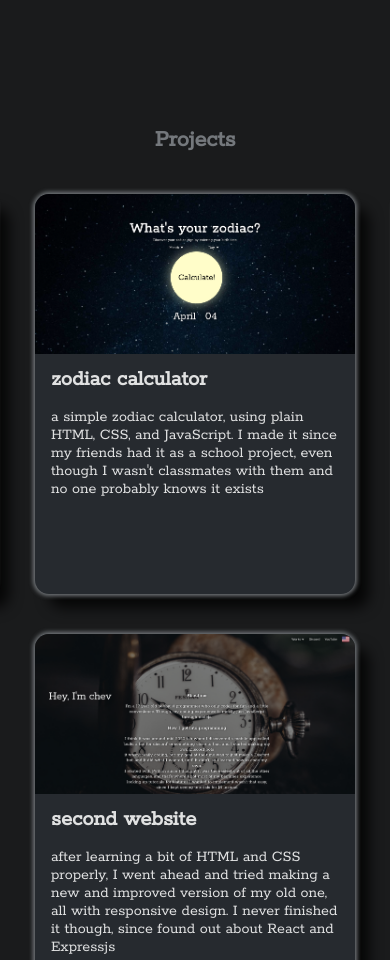
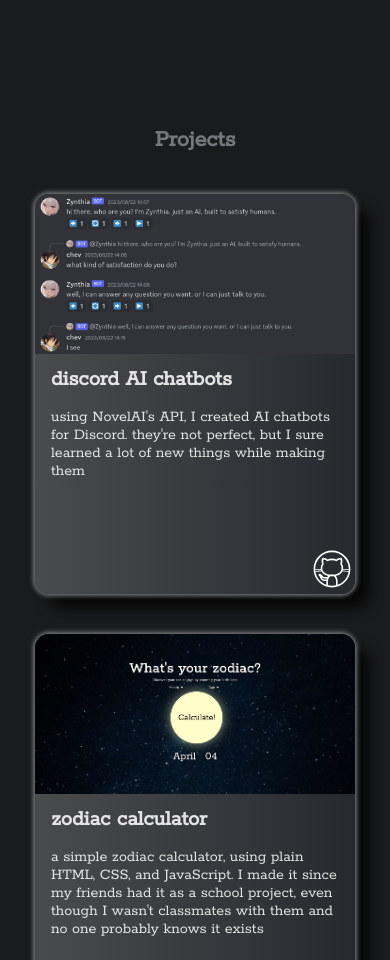
Before and after one commit to chev0004/portfolio, a React (Create React App) app: page / in a window 390 px wide. Shown: the part 1040-2000 px from the top of the page. Built offline with nearby package versions, Linux system fonts and the light colour scheme.

Commit message:
responsive test

```diff
--- a/src/App.tsx
+++ b/src/App.tsx
@@ -1,14 +1,34 @@
 import { BrowserRouter as Router, Routes, Route } from 'react-router-dom';
+import React, { useState, useEffect } from 'react';
 import { Illegal } from './comps/Illegal';
 import { Victims } from './comps/Victims';
 import { Navbar } from './comps/Navbar';
 import { Home } from './comps/Home';
 
+const test: Boolean = true;
+
 export default function App() {
+    const [smallScreen, setSmallScreen] = useState(false);
+
+    const checkScreenWidth = () => {
+        setSmallScreen(window.innerWidth <= 960); // Adjust the width as needed
+    };
+
+    useEffect(() => {
+        checkScreenWidth(); // Check on initial render
+
+        window.addEventListener('resize', checkScreenWidth);
+
+        return () => {
+            window.removeEventListener('resize', checkScreenWidth);
+        };
+    }, []);
+
     return (
         <Router>
             <div className='App'>
-                <Navbar />
+                {!smallScreen && <Navbar />}
+                {/* <Navbar /> */}
                 <Routes>
                     <Route path='/' element={<Home />} />
                     <Route path='/victim/:id' element={<Victims />} />
--- a/src/comps/Home.tsx
+++ b/src/comps/Home.tsx
@@ -32,6 +32,7 @@
                 {projects.map((project) => {
                     return (
                         <div className='project-jail' key={project.name}>
+                            <div className='project-jail-innerjail'>
                                 <Link
                                     to={project.image}
                                     target='_blank'
@@ -60,6 +61,21 @@
                                 )}
 
                                 <p>{project.description}</p>
+
+                                {project.github && (
+                                    <Link
+                                        to={project.github}
+                                        target='_blank'
+                                        rel='noopener noreferrer'
+                                    >
+                                        <img
+                                            className='gitty'
+                                            src={'./images/github.svg'}
+                                            alt={project.name}
+                                        />
+                                    </Link>
+                                )}
+                            </div>
                         </div>
                     );
                 })}
--- a/src/index.css
+++ b/src/index.css
@@ -88,8 +88,8 @@
 
 .about-me {
     /* background-color: #c1d5e9; */
+    gap: 8px;
     left: 50%;
-    gap: 8px;
     display: flex;
     width: fit-content;
     position: relative;
@@ -134,7 +134,7 @@
 }
 
 .project-jail {
-    background-color: #262a2f;
+    background: linear-gradient(to left, #262a2f, #4a4b4d);
     width: 320px;
     height: 400px;
     border-radius: 14px;
@@ -147,7 +147,14 @@
     box-shadow: #74787c 0 0 24px 2px;
 }
 
+.project-jail-innerjail {
+    /* background-color: #7b2a2a; */
+    position: relative;
+    height: 100%;
+}
+
 .project-jail-title {
+    /* background-color: #4a4b4d; */
     top: 8px;
     font-size: 1.4rem;
     font-weight: bold;
@@ -158,6 +165,7 @@
 }
 
 .project-jail p {
+    /* background-color: #4a4b4d; */
     margin-top: 24px;
     margin-left: 16px;
     margin-right: 16px;
@@ -167,6 +175,43 @@
 .thumbnail {
     width: 100%;
     height: 160px;
+    object-fit: cover;
     border-top-left-radius: 14px;
     border-top-right-radius: 14px;
 }
+
+.gitty {
+    right: -2px;
+    bottom: 0px;
+    position: absolute;
+    filter: invert(100%);
+    transform: scale(0.8);
+}
+
+@media screen and (max-width: 1200px) {
+    .chev-container {
+        width: 1000px;
+        left: 50%;
+        transform: translateX(-50%);
+    }
+    .projects {
+        width: 800px;
+        left: 50%;
+        transform: translateX(-50%);
+        position: relative;
+    }
+}
+
+@media screen and (max-width: 960px) {
+    .chev-container {
+        width: fit-content;
+        left: 50%;
+        transform: translateX(-50%);
+    }
+    .projects {
+        width: 600px;
+        left: 50%;
+        transform: translateX(-50%);
+        position: relative;
+    }
+}
--- a/src/projects.json
+++ b/src/projects.json
@@ -14,17 +14,17 @@
         "image": "./images/zhodiac.png"
     },
     {
+        "name": "second website",
+        "description": "after learning a bit of HTML and CSS properly, I went ahead and tried making a new and improved version of my old one, all with responsive design. I never finished it though, since found out about React and Expressjs",
+        "link": "https://xhev.netlify.app/en/",
+        "github": "",
+        "image": "./images/xhev.png"
+    },
+    {
         "name": "first website",
         "description": "I built this website without any prior knowledge to HTML or CSS, just JavaScript. I brute forced my way with ChatGPT. it's kind of terrible, but it's my first anyway",
         "link": "https://the-chevvy-archives.netlify.app/",
         "github": "",
         "image": "./images/archives.png"
-    },
-    {
-        "name": "second website",
-        "description": "after learning a bit of HTML and CSS properly, I went ahead and tried making a new and improved version of my old one, all with responsive design. I never finished it though, since found out about React and Expressjs",
-        "link": "https://xhev.netlify.app/en/",
-        "github": "",
-        "image": "./images/xhev.png"
     }
 ]
```
Also changed, not shown: public/images/github.svg (added), 1 other file (tests, documents, lock files or other folders). Lines whose indentation alone changed are shown as unchanged.
